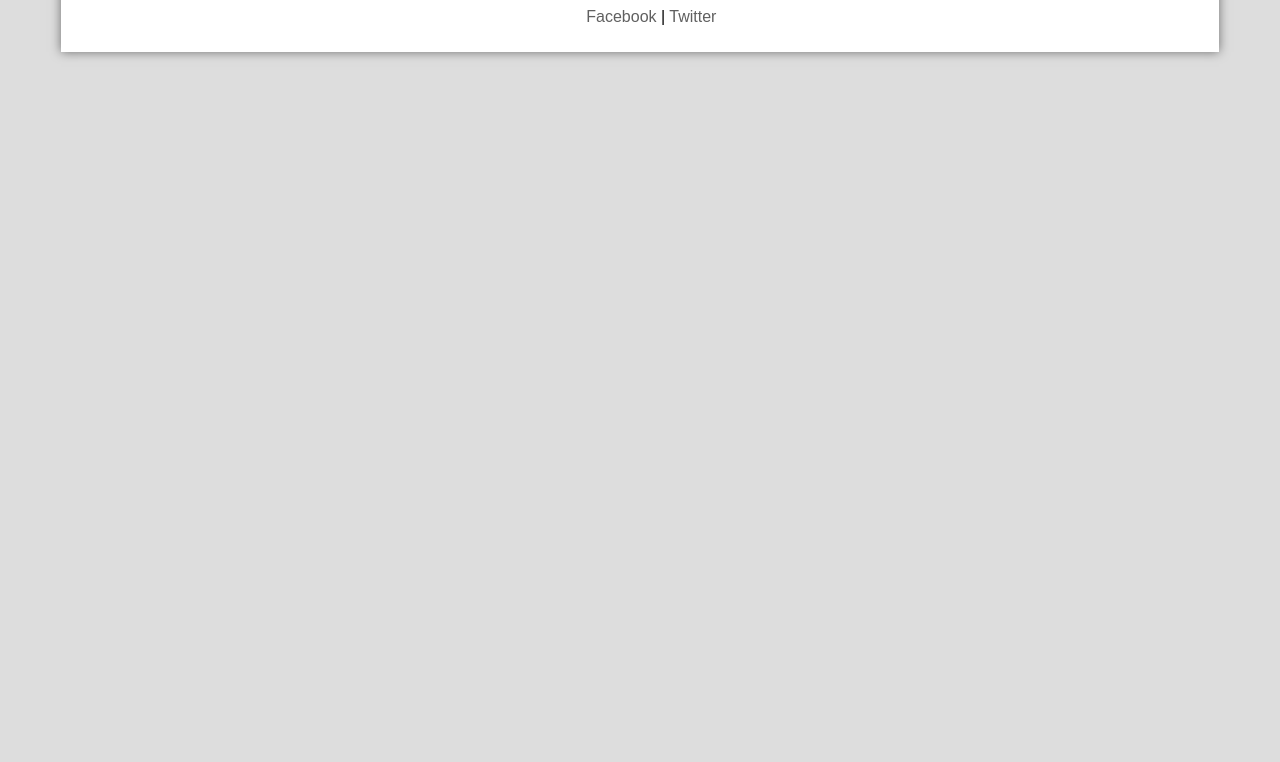
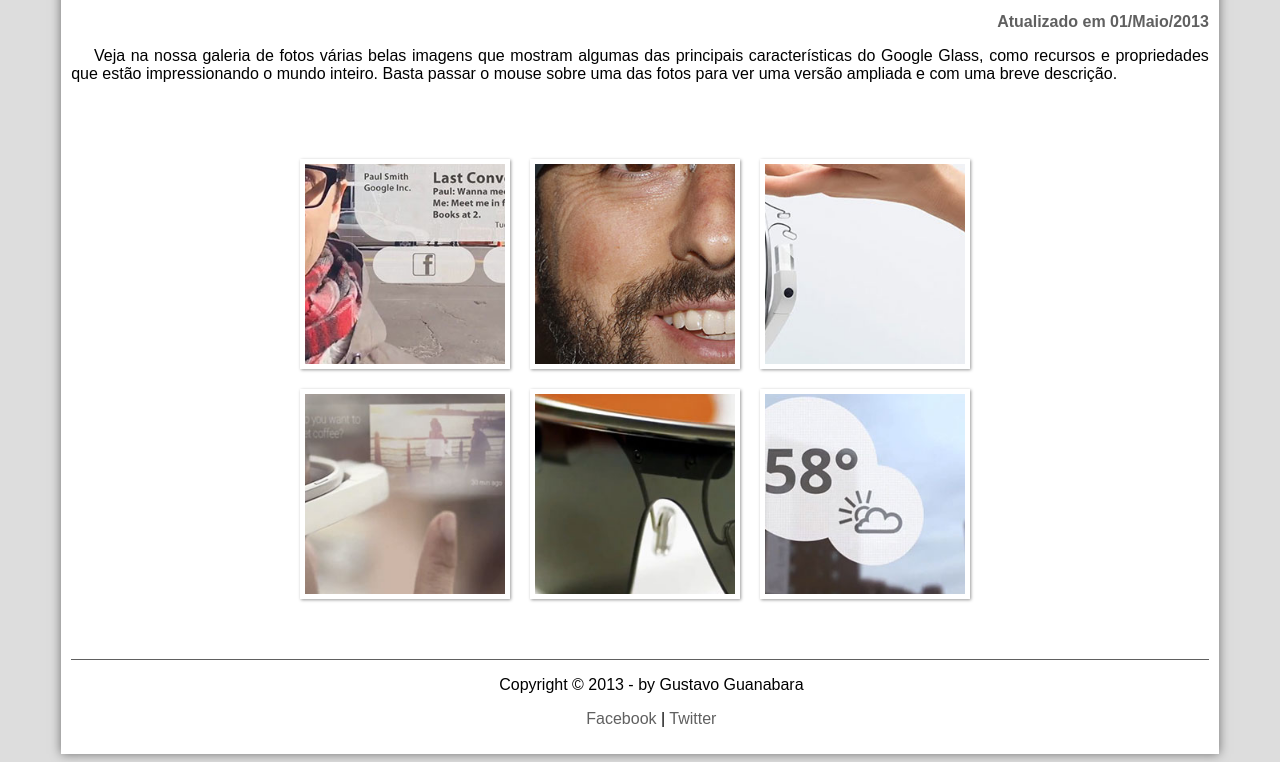
Before and after one commit to mariaclarabarbosa/Projeto-GoogleGlass, a plain HTML site: page fotos.html in a window 1280 px wide. Shown: the part 291-1053 px from the top of the page. Before the commit the page ends 800 px from the top, so only its background shows below. Drawn offline with Linux system fonts and the light colour scheme.

Commit message:
Confecção dás páginas de fotos e multimídia

```diff
--- a/css/fotos.css
+++ b/css/fotos.css
@@ -0,0 +1,116 @@
+@charset "UTF-8";
+
+ul#album-fotos{
+    width: 700px;
+    margin: 0% auto;
+    padding: 50px;
+    overflow: hidden;
+}
+
+ul#album-fotos li{
+    list-style: none;
+    float: left;
+    width: 200px;
+    height: 200px;
+    margin: 10px;
+    border: 5px solid #fff;
+    background-color: #fff;
+    box-shadow: 1px 1px 3px rgba(0,0,0,0.4);
+}
+
+ul#album-fotos li span{
+    opacity: 0;
+    color: #fff;
+    text-shadow: 1px 1px 1px #000;
+    background-color: rgba(0,0,0,0.3);
+    font-size: 9pt;
+    line-height: 370px;
+    padding: 5px;
+}
+
+ul#album-fotos li:hover{
+    transform: scale(1.5);
+    transition: all 0.3s ease-in;
+}
+
+ul#album-fotos li:hover span{
+    opacity: 1;
+}
+
+ul#album-fotos li#f01{
+    background: url("../img/galeria-01.jpg") no-repeat;
+    background-position: 50% 50%;
+    background-size: 400px 400px;
+    background-color: #fff;
+}
+
+ul#album-fotos li#f01:hover{
+    background-position: 0px 0px;
+    background-size: 200px 200px;
+
+}
+
+ul#album-fotos li#f02{
+    background: url("../img/galeria-02.jpg") no-repeat;
+    background-position: 50% 50%;
+    background-size: 400px 400px;
+    background-color: #fff;
+}
+
+ul#album-fotos li#f02:hover{
+    background-position: 0px 0px;
+    background-size: 200px 200px;
+
+}
+
+ul#album-fotos li#f03{
+    background: url("../img/galeria-03.jpg") no-repeat;
+    background-position: 50% 50%;
+    background-size: 400px 400px;
+    background-color: #fff;
+}
+
+ul#album-fotos li#f03:hover{
+    background-position: 0px 0px;
+    background-size: 200px 200px;
+
+}
+
+ul#album-fotos li#f04{
+    background: url("../img/galeria-04.jpg") no-repeat;
+    background-position: 50% 50%;
+    background-size: 400px 400px;
+    background-color: #fff;
+}
+
+ul#album-fotos li#f04:hover{
+    background-position: 0px 0px;
+    background-size: 200px 200px;
+
+}
+
+ul#album-fotos li#f05{
+    background: url("../img/galeria-05.jpg") no-repeat;
+    background-position: 50% 50%;
+    background-size: 400px 400px;
+    background-color: #fff;
+}
+
+ul#album-fotos li#f05:hover{
+    background-position: 0px 0px;
+    background-size: 200px 200px;
+
+}
+
+ul#album-fotos li#f06{
+    background: url("../img/galeria-06.jpg") no-repeat;
+    background-position: 50% 50%;
+    background-size: 400px 400px;
+    background-color: #fff;
+}
+
+ul#album-fotos li#f06:hover{
+    background-position: 0px 0px;
+    background-size: 200px 200px;
+
+}
--- a/fotos.html
+++ b/fotos.html
@@ -5,6 +5,7 @@
     <meta charset="UTF-8">
     <meta name="viewport" content="width=device-width, initial-scale=1.0">
     <link rel="stylesheet" href="css/estilo.css">
+    <link rel="stylesheet" href="css/fotos.css">
     <title>Google Glass</title>
 </head>
 <script language="javascript" src="js/funcoes.js"></script>
@@ -32,20 +33,30 @@
                 </ul>
             </nav>
         </header>
+        <section id="corpo-full">
+            <article id="noticia-principal">
+                <header id="cabecalho-artigo">
+                    <hgroup>
+                        <h3>Glass > Fotos</h3>
+                        <h1>Galeria de Imagens do Google Glass</h1>
+                        <h2>por Gustavo Guanabara</h2>
+                        <h3 class="direita">Atualizado em 01/Maio/2013</h3>
+                    </hgroup>
+                </header>
 
-        Glass > Fotos
-        Galeria de Imagens do Google Glass
-        por Gustavo Guanabara
-        Atualizado em 01/Maio/2013
-
-        Veja na nossa galeria de fotos várias belas imagens que mostram algumas das principais características do Google Glass, como recursos e propriedades que estão impressionando o mundo inteiro. Basta passar o mouse sobre uma das fotos para ver uma versão ampliada e com uma breve descrição.
-
-        - Agenda e lembretes
-        - Sergey Brin usando o Glass
-        - Leve e compacto
-        - Sensação de uma tela de 50"
-        - Vários tipos de lente
-        - Informações importantes
+                <p>
+                    Veja na nossa galeria de fotos várias belas imagens que mostram algumas das principais características do Google Glass, como recursos e propriedades que estão impressionando o mundo inteiro. Basta passar o mouse sobre uma das fotos para ver uma versão ampliada e com uma breve descrição.
+                </p>
+            <ul id="album-fotos">
+                <li id="f01"><span>Agenda e lembretes</span></li>
+                <li id="f02"><span>Sergey Brin usando o Glass</span></li>
+                <li id="f03"><span>Leve e compacto</span></li>
+                <li id="f04"><span>Sensação de uma tela de 50"</span></li>
+                <li id="f05"><span>Vários tipos de lente</span></li>
+                <li id="f06"><span>Informações importantes</span></li>
+            </ul>
+            </article>
+        </section>
 
         <footer id="rodape">
             <p>
```
Also changed, not shown: css/media.css (+24 -0 lines), multimidia.html (+17 -9 lines).
